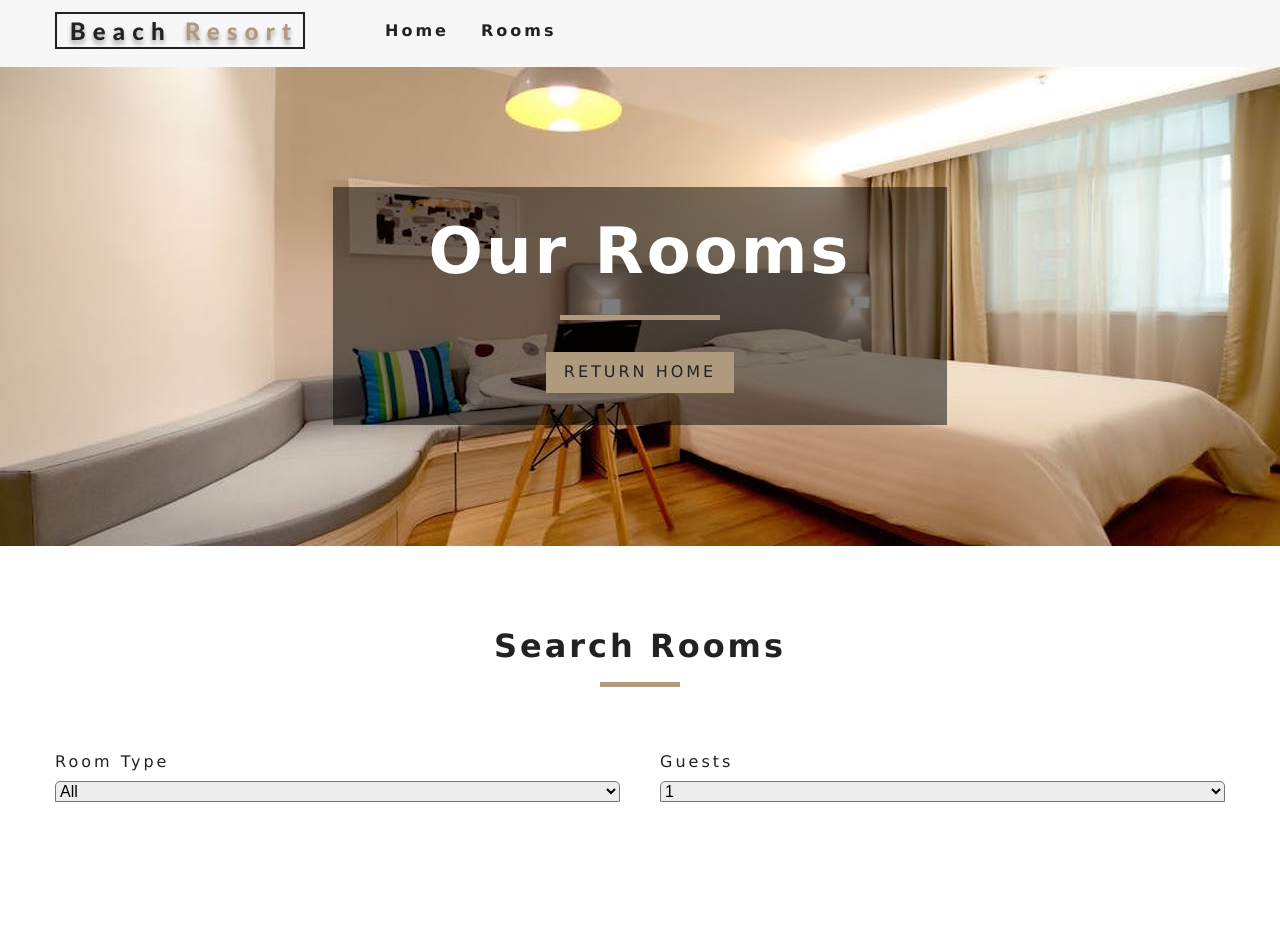
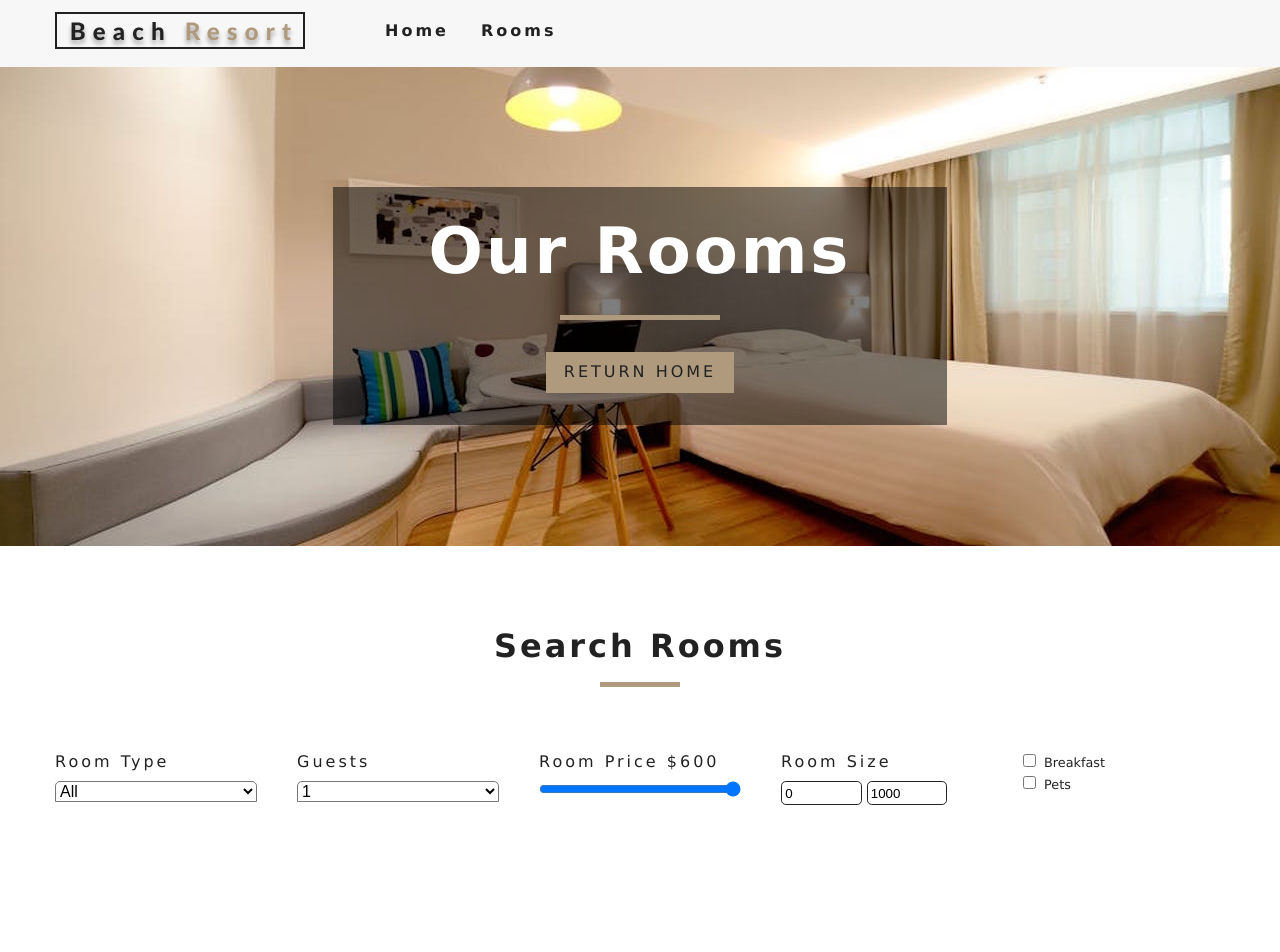
Before and after one commit to ahmedsgit/Resort-BD, a React (Create React App) app: page /rooms in a window 1280 px wide. Shown: the top 952 px of the page. Built offline with nearby package versions, Linux system fonts and the light colour scheme.

Commit message:
Filtered by size,price,breakfast,pets done

```diff
--- a/src/App.css
+++ b/src/App.css
@@ -460,7 +460,7 @@
   }
 }
 /* end of roomlist */
-/*  rooms fitler*/
+/*  rooms filter*/
 .filter-container {
   padding: 5rem 0;
 }
@@ -482,12 +482,13 @@
 }
 .form-control {
   width: 100%;
-  background: #ededed;
+  background: transparent;
   font-size: 1rem;
   text-transform: capitalize;
   border-top-right-radius: 5px;
   border-top-left-radius: 5px;
 }
+
 .size-inputs {
   display: flex;
 }
--- a/src/Context.js
+++ b/src/Context.js
@@ -53,7 +53,7 @@
 
     handleChange = event =>{
         const target = event.target;
-        const value = event.type === 'checkbox' ? target.checked:target.value;
+        const value = target.type === 'checkbox' ? target.checked:target.value;
         const name = event.target.name;
 
         this.setState({
@@ -67,7 +67,7 @@
         let tempRooms = [...rooms];
         //transform value
         capacity = parseInt(capacity);
-
+        price = parseInt(price);
         //filter by type
         if(type !=='all'){
             tempRooms = tempRooms.filter(room =>room.type === type);
@@ -77,6 +77,22 @@
         if(capacity !== 1){
             tempRooms = tempRooms.filter(room =>room.capacity >= capacity)
         }
+        //filter by price
+        tempRooms = tempRooms.filter(room => room.price<=price);
+        //filter by size
+        tempRooms = tempRooms.filter(room =>room.size >=minSize && room.size <= maxSize);
+        //filter by breakfast
+        if(breakfast){
+            tempRooms = tempRooms.filter(room =>room.breakfast ===true);
+        }
+        //filter by pets
+        if(pets){
+            tempRooms = tempRooms.filter(room =>room.pets === true);
+        }
+
+
+        //filter by pets
+        //change state
         this.setState({
             sortedRooms:tempRooms
         })
--- a/src/components/RoomFilter.js
+++ b/src/components/RoomFilter.js
@@ -9,7 +9,7 @@
 
 function RoomFilter({rooms}) {
     const context = useContext(RoomContext);
-    const {handleChange,type,capacity,price,minPrice,maxPrice,minSize,maxsize,breakfast,pets}=context;
+    const {handleChange,type,capacity,price,minPrice,maxPrice,minSize,maxSize,breakfast,pets}=context;
     //get unique types
     let types = getUnique(rooms,'type');
     // add all
@@ -44,6 +44,36 @@
                 </select>
             </div>
             {/* end Guest*/}
+            {/*room price*/}
+            <div className="form-group">
+                <label htmlFor="price">
+                    room price ${price}
+                </label>
+                <input type="range" name="price" min={minPrice} max={maxPrice} id="price" value={price} onChange={handleChange} className="form-control"/>
+            </div>
+            {/*end of room price*/}
+
+            {/*size*/}
+                <div className="form-group">
+                    <label htmlFor="size">room size</label>
+                    <div className="size-inputs">
+                        <input type="number" name="minSize" id="size" value={minSize} onChange={handleChange} className="size-input"/>
+                        <input type="number" name="maxSize" id="size" value={maxSize} onChange={handleChange} className="size-input"/>
+                    </div>
+                </div>
+            {/*end of size*/}
+            {/*extras*/}
+            <div className="form-control">
+                <div className="single-extra">
+                    <input type="checkbox" name="breakfast" id="breakfast" checked={breakfast} onChange={handleChange}/>
+                    <label htmlFor="breakfast">breakfast</label>
+                </div>
+                <div className="single-extra">
+                    <input type="checkbox" name="pets" id="pets" checked={pets} onChange={handleChange}/>
+                    <label htmlFor="pets">pets</label>
+                </div>
+            </div>
+            {/*end of extras */}
             </form>
         </section>
     );
```
